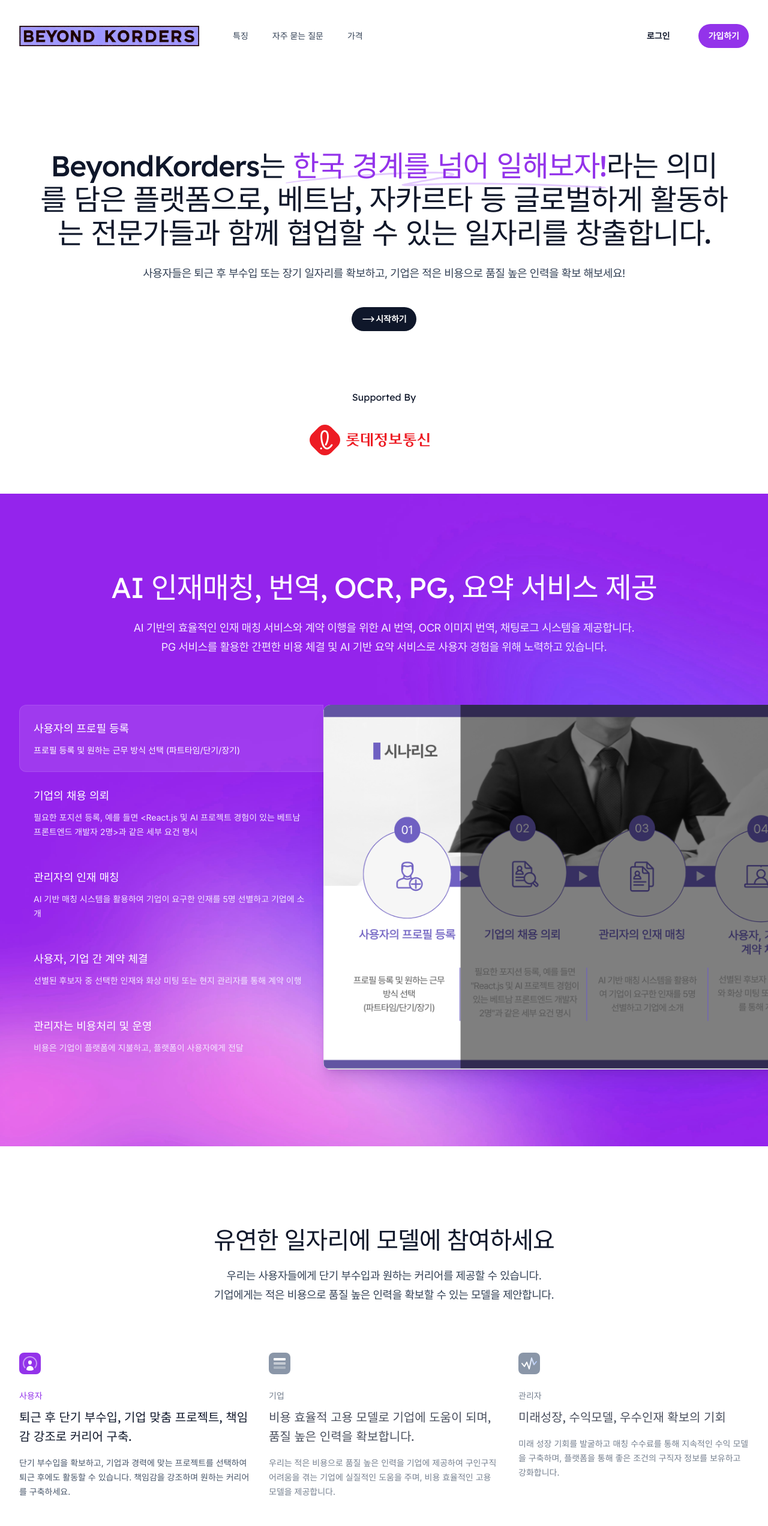
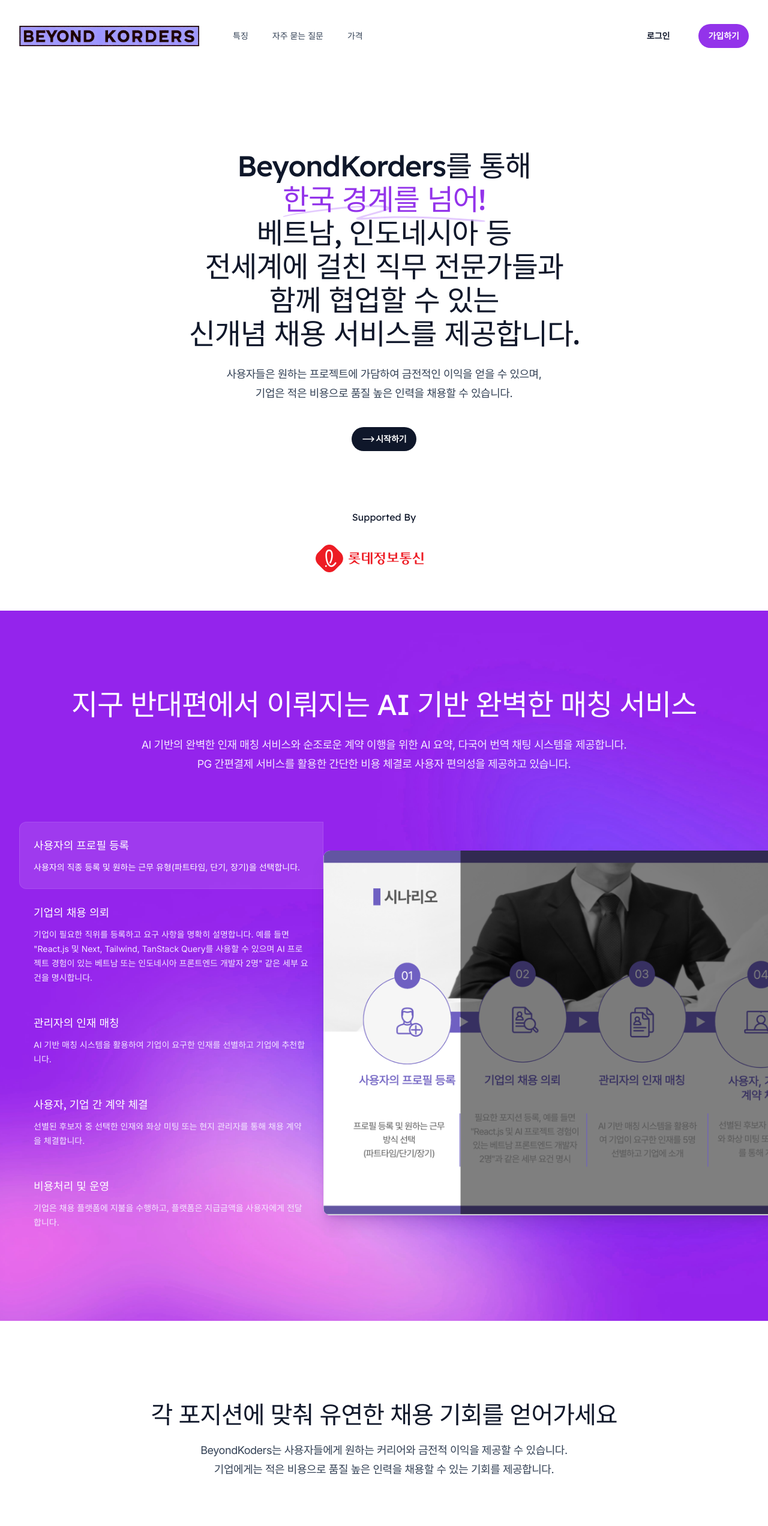
Before and after one commit to baedarong/beyondkoders, a Next.js app: page / in a window 1280 px wide. Shown: the top 2544 px of the page at 60% size. Built offline with nearby package versions, Linux system fonts and the light colour scheme.

Commit message:
fix: 문구 변경

```diff
--- a/src/components/CallToAction.tsx
+++ b/src/components/CallToAction.tsx
@@ -24,8 +24,10 @@
             오늘부터 시작해보세요!
           </h2>
           <p className="mt-4 text-lg tracking-tight text-white">
-            서비스 체험 기간 내 단기 채용 완료 시, 장기 채용 할인 쿠폰을
-            제공드립니다. 채용 시장의 드라마틱한 변화를 직접 체험해보세요!
+            서비스 체험 기간 내 단기 채용 완료 시, <br /> 장기 채용 할인 쿠폰을
+            제공드립니다. <br /> 채용 시장의 드라마틱한 변화를 직접
+            체험해보세요.
+            <br /> * 서비스 기간: 2024년 01월 ~ 07월
           </p>
           <Button href="/register" color="white" className="mt-10">
             <svg
--- a/src/components/Faqs.tsx
+++ b/src/components/Faqs.tsx
@@ -67,8 +67,8 @@
             자주 묻는 질문
           </h2>
           <p className="mt-4 text-lg tracking-tight text-slate-700">
-            계약이 체결된 이후에도 꾸준한 모니터링으로 다양한 측면에서의
-            해결책들을 도입하고 있습니다.
+            계약이 체결된 이후에도 걱정하지 마세요! <br /> BeyondKoders의 꾸준한
+            모니터링으로 다양한 측면에서의 문제점을 해결하고 있습니다.
           </p>
         </div>
         <ul
--- a/src/components/Hero.tsx
+++ b/src/components/Hero.tsx
@@ -7,7 +7,7 @@
   return (
     <Container className="pb-16 pt-20 text-center lg:pt-32">
       <h1 className="mx-auto max-w-6xl font-display text-5xl font-medium tracking-tight text-slate-900 sm:text-5xl">
-        BeyondKorders는
+        BeyondKorders를 통해 <br />
         <span className="relative whitespace-nowrap text-purple-600">
           <svg
             aria-hidden="true"
@@ -17,14 +17,16 @@
           >
             <path d="M203.371.916c-26.013-2.078-76.686 1.963-124.73 9.946L67.3 12.749C35.421 18.062 18.2 21.766 6.004 25.934 1.244 27.561.828 27.778.874 28.61c.07 1.214.828 1.121 9.595-1.176 9.072-2.377 17.15-3.92 39.246-7.496C123.565 7.986 157.869 4.492 195.942 5.046c7.461.108 19.25 1.696 19.17 2.582-.107 1.183-7.874 4.31-25.75 10.366-21.992 7.45-35.43 12.534-36.701 13.884-2.173 2.308-.202 4.407 4.442 4.734 2.654.187 3.263.157 15.593-.78 35.401-2.686 57.944-3.488 88.365-3.143 46.327.526 75.721 2.23 130.788 7.584 19.787 1.924 20.814 1.98 24.557 1.332l.066-.011c1.201-.203 1.53-1.825.399-2.335-2.911-1.31-4.893-1.604-22.048-3.261-57.509-5.556-87.871-7.36-132.059-7.842-23.239-.254-33.617-.116-50.627.674-11.629.54-42.371 2.494-46.696 2.967-2.359.259 8.133-3.625 26.504-9.81 23.239-7.825 27.934-10.149 28.304-14.005.417-4.348-3.529-6-16.878-7.066Z" />
           </svg>
-          <span className="relative"> 한국 경계를 넘어 일해보자!</span>
+          <span className="relative"> 한국 경계를 넘어! </span>
         </span>
-        라는 의미를 담은 플랫폼으로, 베트남, 자카르타 등 글로벌하게 활동하는
-        전문가들과 함께 협업할 수 있는 일자리를 창출합니다.
+        <br />
+        베트남, 인도네시아 등 <br />
+        전세계에 걸친 직무 전문가들과 <br />
+        함께 협업할 수 있는 <br /> 신개념 채용 서비스를 제공합니다. <br />
       </h1>
       <p className="mx-auto mt-6 max-w-6xl text-lg tracking-tight text-slate-700">
-        사용자들은 퇴근 후 부수입 또는 장기 일자리를 확보하고, 기업은 적은
-        비용으로 품질 높은 인력을 확보 해보세요!
+        사용자들은 원하는 프로젝트에 가담하여 금전적인 이익을 얻을 수 있으며,
+        <br /> 기업은 적은 비용으로 품질 높은 인력을 채용할 수 있습니다.
       </p>
       <div className="mt-10 flex justify-center gap-x-6">
         <Button href="/register">
@@ -81,7 +83,7 @@
                 className="flex flex-col items-center gap-y-8 sm:flex-row sm:gap-x-12 sm:gap-y-0"
               >
                 {group.map((company) => (
-                  <li key={company.name} className="flex w-[200px]">
+                  <li key={company.name} className="flex w-[180px]">
                     <Image src={company.logo} alt={company.name} unoptimized />
                   </li>
                 ))}
--- a/src/components/PrimaryFeatures.tsx
+++ b/src/components/PrimaryFeatures.tsx
@@ -16,30 +16,32 @@
 const features = [
   {
     title: '사용자의 프로필 등록',
-    description: '프로필 등록 및 원하는 근무 방식 선택 (파트타임/단기/장기)',
+    description:
+      '사용자의 직종 등록 및 원하는 근무 유형(파트타임, 단기, 장기)을 선택합니다.    ',
     image: screenshot1,
   },
   {
     title: '기업의 채용 의뢰',
     description:
-      '필요한 포지션 등록, 예를 들면 <React.js 및 AI 프로젝트 경험이 있는 베트남 프론트엔드 개발자 2명>과 같은 세부 요건 명시',
+      '기업이 필요한 직위를 등록하고 요구 사항을 명확히 설명합니다. 예를 들면 "React.js 및 Next, Tailwind, TanStack Query를 사용할 수 있으며 AI 프로젝트 경험이 있는 베트남 또는 인도네시아 프론트엔드 개발자 2명" 같은 세부 요건을 명시합니다.',
     image: screenshot2,
   },
   {
     title: '관리자의 인재 매칭',
     description:
-      'AI 기반 매칭 시스템을 활용하여 기업이 요구한 인재를 5명 선별하고 기업에 소개',
+      'AI 기반 매칭 시스템을 활용하여 기업이 요구한 인재를 선별하고 기업에 추천합니다.',
     image: screenshot3,
   },
   {
     title: '사용자, 기업 간 계약 체결',
     description:
-      '선별된 후보자 중 선택한 인재와 화상 미팅 또는 현지 관리자를 통해 계약 이행',
+      '선별된 후보자 중 선택한 인재와 화상 미팅 또는 현지 관리자를 통해 채용 계약을 체결합니다.',
     image: screenshot4,
   },
   {
-    title: '관리자는 비용처리 및 운영',
-    description: '비용은 기업이 플랫폼에 지불하고, 플랫폼이 사용자에게 전달',
+    title: '비용처리 및 운영',
+    description:
+      '기업은 채용 플랫폼에 지불을 수행하고, 플랫폼은 지급금액을 사용자에게 전달합니다.',
     image: screenshot5,
   },
 ]
@@ -81,13 +83,13 @@
       <Container className="relative">
         <div className="max-w-2xl md:mx-auto md:text-center xl:max-w-none">
           <h2 className="font-display text-3xl tracking-tight text-white sm:text-4xl md:text-5xl">
-            AI 인재매칭, 번역, OCR, PG, 요약 서비스 제공
+            지구 반대편에서 이뤄지는 AI 기반 완벽한 매칭 서비스
           </h2>
           <p className="mt-6 text-lg tracking-tight text-purple-100">
-            AI 기반의 효율적인 인재 매칭 서비스와 계약 이행을 위한 AI 번역, OCR
-            이미지 번역, 채팅로그 시스템을 제공합니다. <br />
-            PG 서비스를 활용한 간편한 비용 체결 및 AI 기반 요약 서비스로 사용자
-            경험을 위해 노력하고 있습니다.
+            AI 기반의 완벽한 인재 매칭 서비스와 순조로운 계약 이행을 위한 AI
+            요약, 다국어 번역 채팅 시스템을 제공합니다. <br />
+            PG 간편결제 서비스를 활용한 간단한 비용 체결로 사용자 편의성을
+            제공하고 있습니다.
           </p>
         </div>
         <Tab.Group
--- a/src/components/SecondaryFeatures.tsx
+++ b/src/components/SecondaryFeatures.tsx
@@ -22,9 +22,9 @@
   {
     name: '사용자',
     summary:
-      '퇴근 후 단기 부수입, 기업 맞춤 프로젝트, 책임감 강조로 커리어 구축.',
+      '금전적 이익 뿐만 아니라, 커리어 맞춤 프로젝트에 참여할 수 있습니다',
     description:
-      '단기 부수입을 확보하고, 기업과 경력에 맞는 프로젝트를 선택하여 퇴근 후에도 활동할 수 있습니다. 책임감을 강조하며 원하는 커리어를 구축하세요.',
+      '파트타임/단기/장기에 따른 금전적인 이득을 취하고, 본인의 커리어에 관련한 프로젝트를 선택하여 활동할 수 있습니다. BeyondKoders를 통해 원하는 커리어를 구축하세요.',
     image: user,
     icon: function ContactsIcon() {
       return (
@@ -45,9 +45,9 @@
   {
     name: '기업',
     summary:
-      '비용 효율적 고용 모델로 기업에 도움이 되며, 품질 높은 인력을 확보합니다.',
+      '고품질 저비용 고용 모델은 기업의 인건비를 효과적으로 줄이는데 도움이 됩니다.',
     description:
-      '우리는 적은 비용으로 품질 높은 인력을 기업에 제공하여 구인구직 어려움을 겪는 기업에 실질적인 도움을 주며, 비용 효율적인 고용 모델을 제공합니다.',
+      '적은 비용으로 품질 높은 인력을 기업에 제공하여 구인구직 어려움을 겪는 기업에 실질적인 도움을 줍니다. ',
     image: company,
     icon: function InventoryIcon() {
       return (
@@ -70,40 +70,40 @@
       )
     },
   },
-  {
-    name: '관리자',
-    summary: '미래성장, 수익모델, 우수인재 확보의 기회',
-    description:
-      '미래 성장 기회를 발굴하고 매칭 수수료를 통해 지속적인 수익 모델을 구축하며, 플랫폼을 통해 좋은 조건의 구직자 정보를 보유하고 강화합니다.',
-    image: admin,
-    icon: function ReportingIcon() {
-      let id = useId()
-      return (
-        <>
-          <defs>
-            <linearGradient
-              id={id}
-              x1="11.5"
-              y1={18}
-              x2={36}
-              y2="15.5"
-              gradientUnits="userSpaceOnUse"
-            >
-              <stop offset=".194" stopColor="#fff" />
-              <stop offset={1} stopColor="#6692F1" />
-            </linearGradient>
-          </defs>
-          <path
-            d="m30 15-4 5-4-11-4 18-4-11-4 7-4-5"
-            stroke={`url(#${id})`}
-            strokeWidth={2}
-            strokeLinecap="round"
-            strokeLinejoin="round"
-          />
-        </>
-      )
-    },
-  },
+  // {
+  //   name: '관리자',
+  //   summary: '미래성장, 수익모델, 우수인재 확보의 기회',
+  //   description:
+  //     '미래 성장 기회를 발굴하고 매칭 수수료를 통해 지속적인 수익 모델을 구축하며, 플랫폼을 통해 좋은 조건의 구직자 정보를 보유하고 강화합니다.',
+  //   image: admin,
+  //   icon: function ReportingIcon() {
+  //     let id = useId()
+  //     return (
+  //       <>
+  //         <defs>
+  //           <linearGradient
+  //             id={id}
+  //             x1="11.5"
+  //             y1={18}
+  //             x2={36}
+  //             y2="15.5"
+  //             gradientUnits="userSpaceOnUse"
+  //           >
+  //             <stop offset=".194" stopColor="#fff" />
+  //             <stop offset={1} stopColor="#6692F1" />
+  //           </linearGradient>
+  //         </defs>
+  //         <path
+  //           d="m30 15-4 5-4-11-4 18-4-11-4 7-4-5"
+  //           stroke={`url(#${id})`}
+  //           strokeWidth={2}
+  //           strokeLinecap="round"
+  //           strokeLinejoin="round"
+  //         />
+  //       </>
+  //     )
+  //   },
+  // },
 ]
 
 function Feature({
@@ -174,7 +174,7 @@
     <Tab.Group as="div" className="hidden lg:mt-20 lg:block">
       {({ selectedIndex }) => (
         <>
-          <Tab.List className="grid grid-cols-3 gap-x-8">
+          <Tab.List className="grid grid-cols-2 gap-x-8">
             {features.map((feature, featureIndex) => (
               <Feature
                 key={feature.summary}
@@ -234,13 +234,13 @@
       <Container>
         <div className="mx-auto max-w-6xl md:text-center">
           <h2 className="font-display text-3xl tracking-tight text-slate-900 sm:text-4xl">
-            유연한 일자리에 모델에 참여하세요
+            각 포지션에 맞춰 유연한 채용 기회를 얻어가세요
           </h2>
           <p className="mt-4 text-lg tracking-tight text-slate-700">
-            우리는 사용자들에게 단기 부수입과 원하는 커리어를 제공할 수
+            BeyondKoders는 사용자들에게 원하는 커리어와 금전적 이익을 제공할 수
             있습니다.
-            <br /> 기업에게는 적은 비용으로 품질 높은 인력을 확보할 수 있는
-            모델을 제안합니다.
+            <br /> 기업에게는 적은 비용으로 품질 높은 인력을 채용할 수 있는
+            기회를 제공합니다.
           </p>
         </div>
         <FeaturesMobile />
```
Also changed, not shown: src/app/(auth)/register/page.tsx (+3 -5 lines), src/components/Pricing.tsx (+6 -3 lines).
